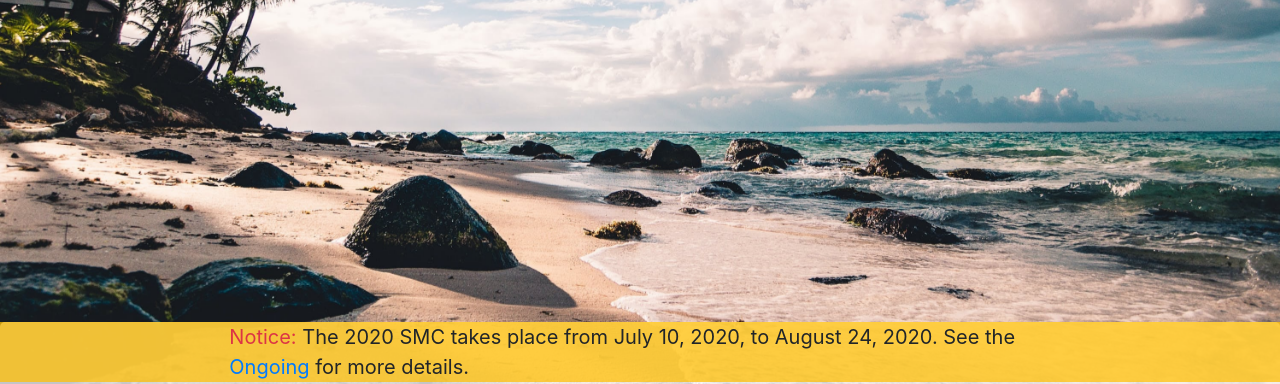
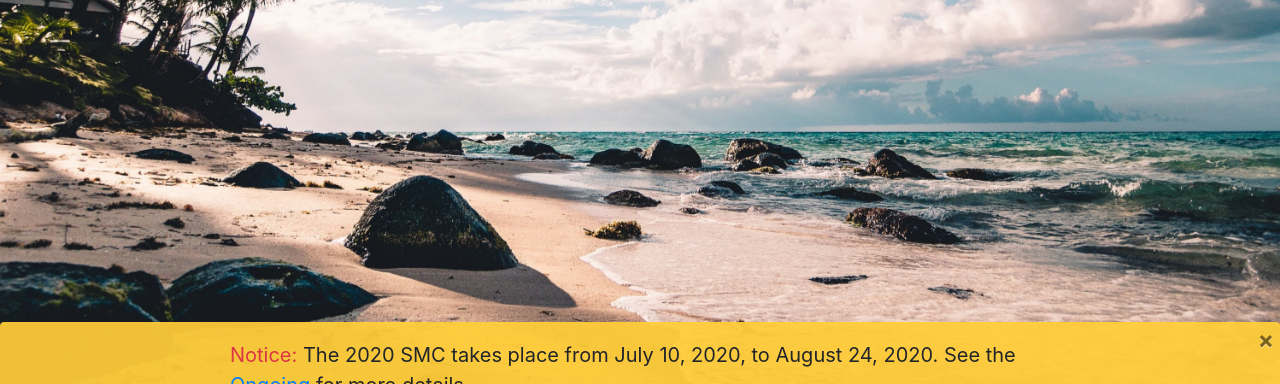
Before and after one commit to smcmath/smcmath.github.io, a plain HTML site: page index.html in a window 1280 px wide. Shown: the part 568-952 px from the top of the page. Drawn offline with nearby package versions, Linux system fonts and the light colour scheme.

Commit message:
Add option to remove alert banner

```diff
--- a/index.html
+++ b/index.html
@@ -67,12 +67,16 @@
       </div>
 
       <div class="jumbotron bg-translucent-white m-0 p-0">
-        <div class="bg-translucent-warning">
-          <div class="col-lg-8 offset-lg-2 col-md-10 offset-md-1 col-sm-12 col-xs-12 px-3">
-            <p class="lead"> <!-- Current contests -->
+
+        <div class="bg-translucent-warning position-relative alert px-0">
+          <div class="col-lg-8 offset-lg-2 col-md-10 offset-md-1 col-sm-12 col-xs-12 px-3" style="padding-top: 5px; padding-bottom: 5px;">
+            <p class="lead m-0"> <!-- Current contests -->
               <strong><span class="text-danger">Notice:</span> The 2020 SMC takes place from July 10, 2020, to August 24, 2020. See the <a href="ongoing.html">Ongoing</a> for more details.</strong>
             </p>
           </div>
+          <button type="button" class="close position-absolute" data-dismiss="alert" aria-label="Close" style="top: 5px; right: 5px;">
+            <span aria-hidden="true">×</span>
+          </button>
         </div>
 
         <div class="col-lg-8 offset-lg-2 col-md-10 offset-md-1 col-sm-12 col-xs-12 p-3">
```
